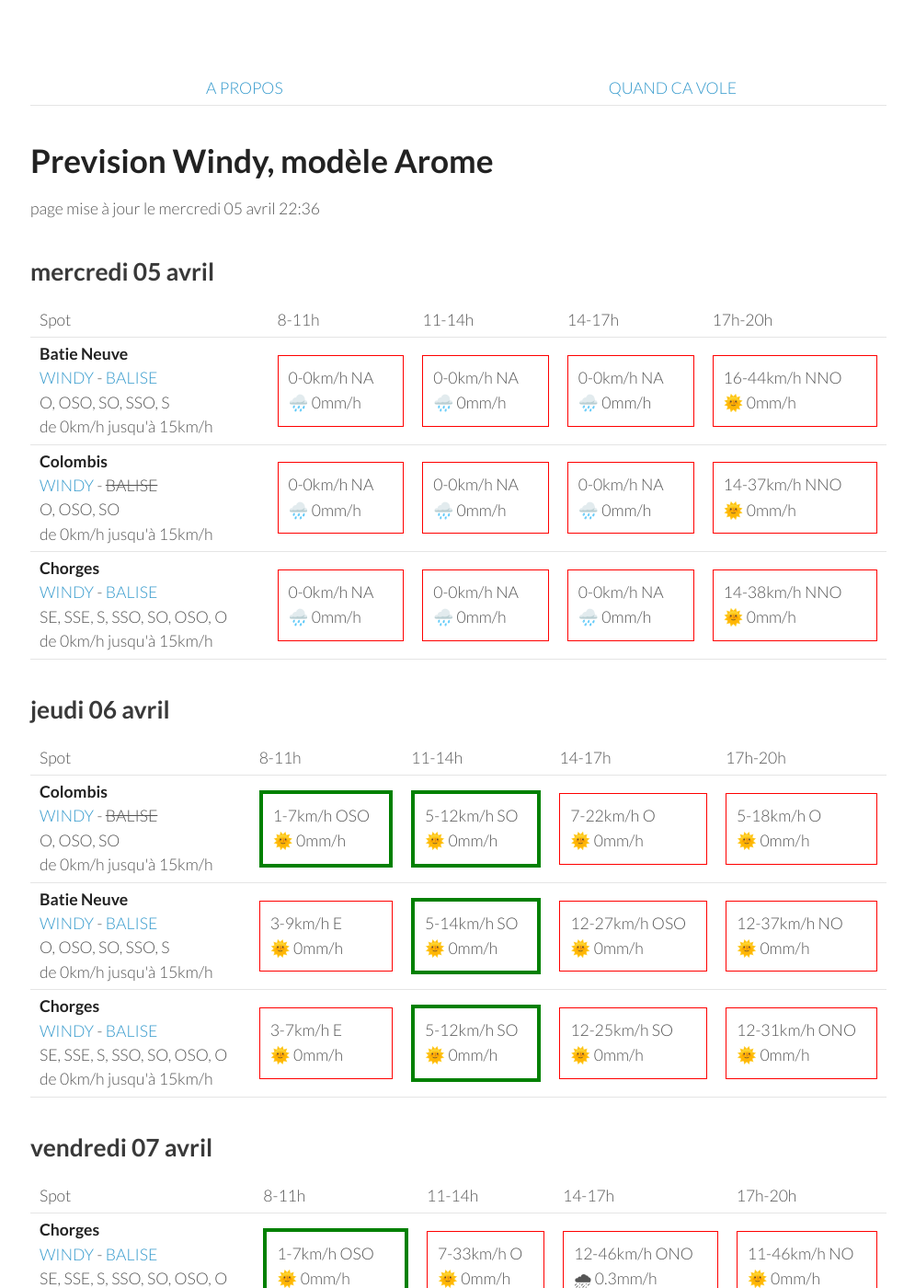
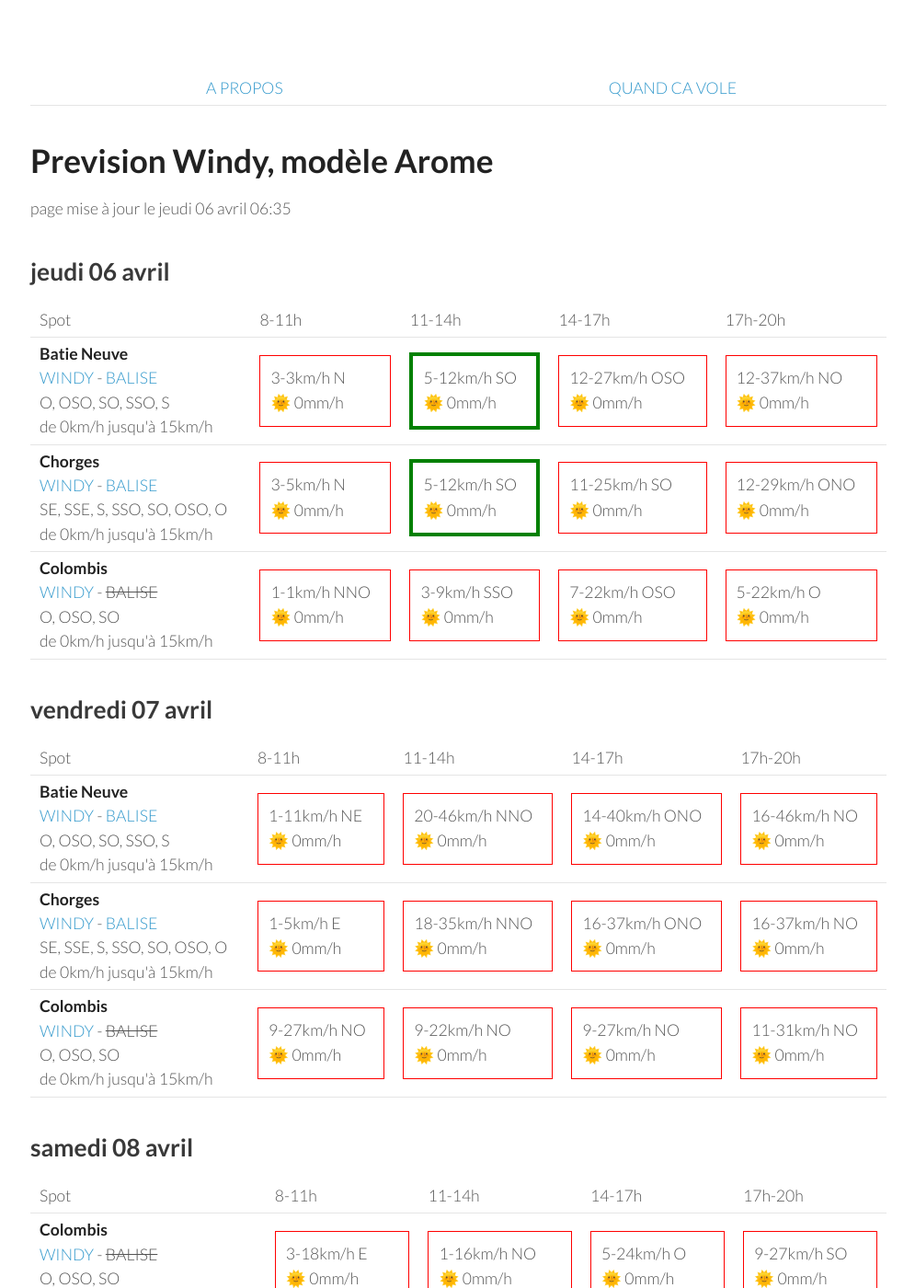
Before and after one commit to parapente-dans-le-nord/parapente-dans-le-nord.github.io, a Jekyll site: the page built from saint_andre.markdown, in a window 1280 px wide and 1400 px high. Shown: the whole window at 92% size, without its empty margins (25-1020 px from the left). Built offline with Jekyll 4.4.1, drawn with Linux system fonts in a browser that asks for light colours; some of the changed text lies outside the part shown.

Commit message:
update index.markdown

```diff
--- a/saint_andre.markdown
+++ b/saint_andre.markdown
@@ -7,9 +7,9 @@ title:  "Tous les spots"
 {: .links}
 
 # Prevision Windy, modèle Arome
-page mise à jour le mercredi 05 avril 22:36
+page mise à jour le jeudi 06 avril 06:35
 
-## mercredi 05 avril
+## jeudi 06 avril
 
 {::nomarkdown}
 <table>
@@ -24,61 +24,8 @@ page mise à jour le mercredi 05 avril 22:36
 <tr>
         <td><strong>Batie Neuve</strong><br><a href="https://windy.com/44.584/6.236?44.559,6.262,10,m:eTtagly">WINDY</a> - <span class=""><a href="https://www.openwindmap.org/PP554">BALISE</a> </span><br> <span class="vent-favorable">O, OSO, SO, SSO, S</span><br><span class="force-vent">de 0km/h jusqu'à 15km/h</span> </td>
 
-            <td><div class="not-flyable"><p>0-0km/h NA</p><p>🌧️ 0mm/h</p></div></td>
-            <td><div class="not-flyable"><p>0-0km/h NA</p><p>🌧️ 0mm/h</p></div></td>
-            <td><div class="not-flyable"><p>0-0km/h NA</p><p>🌧️ 0mm/h</p></div></td>
-            <td><div class="not-flyable"><p>16-44km/h NNO</p><p>🌞 0mm/h</p></div></td>
-
-    </tr>
-<tr>
-        <td><strong>Colombis</strong><br><a href="https://windy.com/44.494/6.216?44.559,6.262,10">WINDY</a> - <span class="no-balise"> BALISE </span><br> <span class="vent-favorable">O, OSO, SO</span><br><span class="force-vent">de 0km/h jusqu'à 15km/h</span> </td>
-
-            <td><div class="not-flyable"><p>0-0km/h NA</p><p>🌧️ 0mm/h</p></div></td>
-            <td><div class="not-flyable"><p>0-0km/h NA</p><p>🌧️ 0mm/h</p></div></td>
-            <td><div class="not-flyable"><p>0-0km/h NA</p><p>🌧️ 0mm/h</p></div></td>
-            <td><div class="not-flyable"><p>14-37km/h NNO</p><p>🌞 0mm/h</p></div></td>
-
-    </tr>
-<tr>
-        <td><strong>Chorges</strong><br><a href="https://windy.com/44.578/6.280?44.559,6.262,10">WINDY</a> - <span class=""><a href="https://www.openwindmap.org/PP554">BALISE</a> </span><br> <span class="vent-favorable">SE, SSE, S, SSO, SO, OSO, O</span><br><span class="force-vent">de 0km/h jusqu'à 15km/h</span> </td>
-
-            <td><div class="not-flyable"><p>0-0km/h NA</p><p>🌧️ 0mm/h</p></div></td>
-            <td><div class="not-flyable"><p>0-0km/h NA</p><p>🌧️ 0mm/h</p></div></td>
-            <td><div class="not-flyable"><p>0-0km/h NA</p><p>🌧️ 0mm/h</p></div></td>
-            <td><div class="not-flyable"><p>14-38km/h NNO</p><p>🌞 0mm/h</p></div></td>
-
-    </tr>
-
-</tbody>
-</table>
-{:/}
-## jeudi 06 avril
-
-{::nomarkdown}
-<table>
-  <tbody>
-    <tr>
-      <td>Spot</td>
-      <td>8-11h</td>
-      <td>11-14h</td>
-      <td>14-17h</td>
-      <td>17h-20h</td>
-    </tr>
-<tr>
-        <td><strong>Colombis</strong><br><a href="https://windy.com/44.494/6.216?44.559,6.262,10">WINDY</a> - <span class="no-balise"> BALISE </span><br> <span class="vent-favorable">O, OSO, SO</span><br><span class="force-vent">de 0km/h jusqu'à 15km/h</span> </td>
-
-            <td><div class="flyable"><p>1-7km/h OSO</p><p>🌞 0mm/h</p></div></td>
+            <td><div class="not-flyable"><p>3-3km/h N</p><p>🌞 0mm/h</p></div></td>
             <td><div class="flyable"><p>5-12km/h SO</p><p>🌞 0mm/h</p></div></td>
-            <td><div class="not-flyable"><p>7-22km/h O</p><p>🌞 0mm/h</p></div></td>
-            <td><div class="not-flyable"><p>5-18km/h O</p><p>🌞 0mm/h</p></div></td>
-
-
-    </tr>
-<tr>
-        <td><strong>Batie Neuve</strong><br><a href="https://windy.com/44.584/6.236?44.559,6.262,10,m:eTtagly">WINDY</a> - <span class=""><a href="https://www.openwindmap.org/PP554">BALISE</a> </span><br> <span class="vent-favorable">O, OSO, SO, SSO, S</span><br><span class="force-vent">de 0km/h jusqu'à 15km/h</span> </td>
-
-            <td><div class="not-flyable"><p>3-9km/h E</p><p>🌞 0mm/h</p></div></td>
-            <td><div class="flyable"><p>5-14km/h SO</p><p>🌞 0mm/h</p></div></td>
             <td><div class="not-flyable"><p>12-27km/h OSO</p><p>🌞 0mm/h</p></div></td>
             <td><div class="not-flyable"><p>12-37km/h NO</p><p>🌞 0mm/h</p></div></td>
 
@@ -87,10 +34,20 @@ page mise à jour le mercredi 05 avril 22:36
 <tr>
         <td><strong>Chorges</strong><br><a href="https://windy.com/44.578/6.280?44.559,6.262,10">WINDY</a> - <span class=""><a href="https://www.openwindmap.org/PP554">BALISE</a> </span><br> <span class="vent-favorable">SE, SSE, S, SSO, SO, OSO, O</span><br><span class="force-vent">de 0km/h jusqu'à 15km/h</span> </td>
 
-            <td><div class="not-flyable"><p>3-7km/h E</p><p>🌞 0mm/h</p></div></td>
+            <td><div class="not-flyable"><p>3-5km/h N</p><p>🌞 0mm/h</p></div></td>
             <td><div class="flyable"><p>5-12km/h SO</p><p>🌞 0mm/h</p></div></td>
-            <td><div class="not-flyable"><p>12-25km/h SO</p><p>🌞 0mm/h</p></div></td>
-            <td><div class="not-flyable"><p>12-31km/h ONO</p><p>🌞 0mm/h</p></div></td>
+            <td><div class="not-flyable"><p>11-25km/h SO</p><p>🌞 0mm/h</p></div></td>
+            <td><div class="not-flyable"><p>12-29km/h ONO</p><p>🌞 0mm/h</p></div></td>
+
+
+    </tr>
+<tr>
+        <td><strong>Colombis</strong><br><a href="https://windy.com/44.494/6.216?44.559,6.262,10">WINDY</a> - <span class="no-balise"> BALISE </span><br> <span class="vent-favorable">O, OSO, SO</span><br><span class="force-vent">de 0km/h jusqu'à 15km/h</span> </td>
+
+            <td><div class="not-flyable"><p>1-1km/h NNO</p><p>🌞 0mm/h</p></div></td>
+            <td><div class="not-flyable"><p>3-9km/h SSO</p><p>🌞 0mm/h</p></div></td>
+            <td><div class="not-flyable"><p>7-22km/h OSO</p><p>🌞 0mm/h</p></div></td>
+            <td><div class="not-flyable"><p>5-22km/h O</p><p>🌞 0mm/h</p></div></td>
 
 
     </tr>
@@ -111,32 +68,32 @@ page mise à jour le mercredi 05 avril 22:36
       <td>17h-20h</td>
     </tr>
 <tr>
+        <td><strong>Batie Neuve</strong><br><a href="https://windy.com/44.584/6.236?44.559,6.262,10,m:eTtagly">WINDY</a> - <span class=""><a href="https://www.openwindmap.org/PP554">BALISE</a> </span><br> <span class="vent-favorable">O, OSO, SO, SSO, S</span><br><span class="force-vent">de 0km/h jusqu'à 15km/h</span> </td>
+
+            <td><div class="not-flyable"><p>1-11km/h NE</p><p>🌞 0mm/h</p></div></td>
+            <td><div class="not-flyable"><p>20-46km/h NNO</p><p>🌞 0mm/h</p></div></td>
+            <td><div class="not-flyable"><p>14-40km/h ONO</p><p>🌞 0mm/h</p></div></td>
+            <td><div class="not-flyable"><p>16-46km/h NO</p><p>🌞 0mm/h</p></div></td>
+
+
+    </tr>
+<tr>
         <td><strong>Chorges</strong><br><a href="https://windy.com/44.578/6.280?44.559,6.262,10">WINDY</a> - <span class=""><a href="https://www.openwindmap.org/PP554">BALISE</a> </span><br> <span class="vent-favorable">SE, SSE, S, SSO, SO, OSO, O</span><br><span class="force-vent">de 0km/h jusqu'à 15km/h</span> </td>
 
-            <td><div class="flyable"><p>1-7km/h OSO</p><p>🌞 0mm/h</p></div></td>
-            <td><div class="not-flyable"><p>7-33km/h O</p><p>🌞 0mm/h</p></div></td>
-            <td><div class="not-flyable"><p>12-46km/h ONO</p><p>🌧 0.3mm/h</p></div></td>
-            <td><div class="not-flyable"><p>11-46km/h NO</p><p>🌞 0mm/h</p></div></td>
+            <td><div class="not-flyable"><p>1-5km/h E</p><p>🌞 0mm/h</p></div></td>
+            <td><div class="not-flyable"><p>18-35km/h NNO</p><p>🌞 0mm/h</p></div></td>
+            <td><div class="not-flyable"><p>16-37km/h ONO</p><p>🌞 0mm/h</p></div></td>
+            <td><div class="not-flyable"><p>16-37km/h NO</p><p>🌞 0mm/h</p></div></td>
 
 
     </tr>
 <tr>
         <td><strong>Colombis</strong><br><a href="https://windy.com/44.494/6.216?44.559,6.262,10">WINDY</a> - <span class="no-balise"> BALISE </span><br> <span class="vent-favorable">O, OSO, SO</span><br><span class="force-vent">de 0km/h jusqu'à 15km/h</span> </td>
 
-            <td><div class="not-flyable"><p>5-16km/h ONO</p><p>🌞 0mm/h</p></div></td>
-            <td><div class="not-flyable"><p>5-20km/h O</p><p>🌞 0mm/h</p></div></td>
-            <td><div class="not-flyable"><p>14-42km/h NO</p><p>🌧 0.2mm/h</p></div></td>
-            <td><div class="not-flyable"><p>12-44km/h NO</p><p>🌧 0.2mm/h</p></div></td>
-
-
-    </tr>
-<tr>
-        <td><strong>Batie Neuve</strong><br><a href="https://windy.com/44.584/6.236?44.559,6.262,10,m:eTtagly">WINDY</a> - <span class=""><a href="https://www.openwindmap.org/PP554">BALISE</a> </span><br> <span class="vent-favorable">O, OSO, SO, SSO, S</span><br><span class="force-vent">de 0km/h jusqu'à 15km/h</span> </td>
-
-            <td><div class="not-flyable"><p>5-16km/h NNO</p><p>🌞 0mm/h</p></div></td>
-            <td><div class="not-flyable"><p>7-31km/h O</p><p>🌞 0mm/h</p></div></td>
-            <td><div class="not-flyable"><p>12-46km/h NO</p><p>🌧 0.3mm/h</p></div></td>
-            <td><div class="not-flyable"><p>11-46km/h NO</p><p>🌞 0mm/h</p></div></td>
+            <td><div class="not-flyable"><p>9-27km/h NO</p><p>🌞 0mm/h</p></div></td>
+            <td><div class="not-flyable"><p>9-22km/h NO</p><p>🌞 0mm/h</p></div></td>
+            <td><div class="not-flyable"><p>9-27km/h NO</p><p>🌞 0mm/h</p></div></td>
+            <td><div class="not-flyable"><p>11-31km/h NO</p><p>🌞 0mm/h</p></div></td>
 
 
     </tr>
@@ -159,20 +116,20 @@ page mise à jour le mercredi 05 avril 22:36
 <tr>
         <td><strong>Colombis</strong><br><a href="https://windy.com/44.494/6.216?44.559,6.262,10">WINDY</a> - <span class="no-balise"> BALISE </span><br> <span class="vent-favorable">O, OSO, SO</span><br><span class="force-vent">de 0km/h jusqu'à 15km/h</span> </td>
 
-            <td><div class="not-flyable"><p>3-18km/h ENE</p><p>🌞 0mm/h</p></div></td>
-            <td><div class="not-flyable"><p>1-16km/h NNO</p><p>🌞 0mm/h</p></div></td>
+            <td><div class="not-flyable"><p>3-18km/h E</p><p>🌞 0mm/h</p></div></td>
+            <td><div class="not-flyable"><p>1-16km/h NO</p><p>🌞 0mm/h</p></div></td>
             <td><div class="not-flyable"><p>5-24km/h O</p><p>🌞 0mm/h</p></div></td>
-            <td><div class="not-flyable"><p>9-27km/h OSO</p><p>🌞 0mm/h</p></div></td>
+            <td><div class="not-flyable"><p>9-27km/h SO</p><p>🌞 0mm/h</p></div></td>
 
 
     </tr>
 <tr>
         <td><strong>Batie Neuve</strong><br><a href="https://windy.com/44.584/6.236?44.559,6.262,10,m:eTtagly">WINDY</a> - <span class=""><a href="https://www.openwindmap.org/PP554">BALISE</a> </span><br> <span class="vent-favorable">O, OSO, SO, SSO, S</span><br><span class="force-vent">de 0km/h jusqu'à 15km/h</span> </td>
 
-            <td><div class="not-flyable"><p>3-18km/h NE</p><p>🌞 0mm/h</p></div></td>
-            <td><div class="not-flyable"><p>1-22km/h SO</p><p>🌞 0mm/h</p></div></td>
-            <td><div class="not-flyable"><p>7-29km/h OSO</p><p>🌞 0mm/h</p></div></td>
-            <td><div class="not-flyable"><p>7-33km/h OSO</p><p>🌞 0mm/h</p></div></td>
+            <td><div class="not-flyable"><p>5-18km/h NE</p><p>🌞 0mm/h</p></div></td>
+            <td><div class="not-flyable"><p>3-22km/h SSO</p><p>🌞 0mm/h</p></div></td>
+            <td><div class="not-flyable"><p>7-31km/h SO</p><p>🌞 0mm/h</p></div></td>
+            <td><div class="not-flyable"><p>9-35km/h SO</p><p>🌞 0mm/h</p></div></td>
 
 
     </tr>
@@ -180,9 +137,9 @@ page mise à jour le mercredi 05 avril 22:36
         <td><strong>Chorges</strong><br><a href="https://windy.com/44.578/6.280?44.559,6.262,10">WINDY</a> - <span class=""><a href="https://www.openwindmap.org/PP554">BALISE</a> </span><br> <span class="vent-favorable">SE, SSE, S, SSO, SO, OSO, O</span><br><span class="force-vent">de 0km/h jusqu'à 15km/h</span> </td>
 
             <td><div class="not-flyable"><p>5-22km/h NE</p><p>🌞 0mm/h</p></div></td>
-            <td><div class="not-flyable"><p>1-24km/h SSO</p><p>🌞 0mm/h</p></div></td>
-            <td><div class="not-flyable"><p>7-31km/h OSO</p><p>🌞 0mm/h</p></div></td>
-            <td><div class="not-flyable"><p>7-35km/h OSO</p><p>🌞 0mm/h</p></div></td>
+            <td><div class="not-flyable"><p>3-24km/h SSO</p><p>🌞 0mm/h</p></div></td>
+            <td><div class="not-flyable"><p>7-31km/h SO</p><p>🌞 0mm/h</p></div></td>
+            <td><div class="not-flyable"><p>9-35km/h SO</p><p>🌞 0mm/h</p></div></td>
 
 
     </tr>
@@ -205,8 +162,8 @@ page mise à jour le mercredi 05 avril 22:36
 <tr>
         <td><strong>Colombis</strong><br><a href="https://windy.com/44.494/6.216?44.559,6.262,10">WINDY</a> - <span class="no-balise"> BALISE </span><br> <span class="vent-favorable">O, OSO, SO</span><br><span class="force-vent">de 0km/h jusqu'à 15km/h</span> </td>
 
-            <td><div class="not-flyable"><p>1-11km/h E</p><p>🌞 0mm/h</p></div></td>
-            <td><div class="not-flyable"><p>1-14km/h ONO</p><p>🌞 0mm/h</p></div></td>
+            <td><div class="not-flyable"><p>3-14km/h E</p><p>🌞 0mm/h</p></div></td>
+            <td><div class="not-flyable"><p>1-16km/h N</p><p>🌞 0mm/h</p></div></td>
             <td><div class="not-flyable"><p>3-22km/h OSO</p><p>🌞 0mm/h</p></div></td>
             <td><div class="not-flyable"><p>5-22km/h O</p><p>🌞 0mm/h</p></div></td>
 
@@ -216,7 +173,7 @@ page mise à jour le mercredi 05 avril 22:36
         <td><strong>Batie Neuve</strong><br><a href="https://windy.com/44.584/6.236?44.559,6.262,10,m:eTtagly">WINDY</a> - <span class=""><a href="https://www.openwindmap.org/PP554">BALISE</a> </span><br> <span class="vent-favorable">O, OSO, SO, SSO, S</span><br><span class="force-vent">de 0km/h jusqu'à 15km/h</span> </td>
 
             <td><div class="not-flyable"><p>3-14km/h NE</p><p>🌞 0mm/h</p></div></td>
-            <td><div class="not-flyable"><p>3-20km/h SSO</p><p>🌞 0mm/h</p></div></td>
+            <td><div class="not-flyable"><p>1-18km/h SSO</p><p>🌞 0mm/h</p></div></td>
             <td><div class="not-flyable"><p>7-27km/h SO</p><p>🌞 0mm/h</p></div></td>
             <td><div class="not-flyable"><p>7-29km/h O</p><p>🌞 0mm/h</p></div></td>
 
@@ -225,8 +182,8 @@ page mise à jour le mercredi 05 avril 22:36
 <tr>
         <td><strong>Chorges</strong><br><a href="https://windy.com/44.578/6.280?44.559,6.262,10">WINDY</a> - <span class=""><a href="https://www.openwindmap.org/PP554">BALISE</a> </span><br> <span class="vent-favorable">SE, SSE, S, SSO, SO, OSO, O</span><br><span class="force-vent">de 0km/h jusqu'à 15km/h</span> </td>
 
-            <td><div class="not-flyable"><p>3-14km/h NE</p><p>🌞 0mm/h</p></div></td>
-            <td><div class="not-flyable"><p>3-18km/h SSO</p><p>🌞 0mm/h</p></div></td>
+            <td><div class="not-flyable"><p>3-18km/h NE</p><p>🌞 0mm/h</p></div></td>
+            <td><div class="not-flyable"><p>1-20km/h SSO</p><p>🌞 0mm/h</p></div></td>
             <td><div class="not-flyable"><p>5-27km/h SO</p><p>🌞 0mm/h</p></div></td>
             <td><div class="not-flyable"><p>7-31km/h O</p><p>🌞 0mm/h</p></div></td>
 
```
